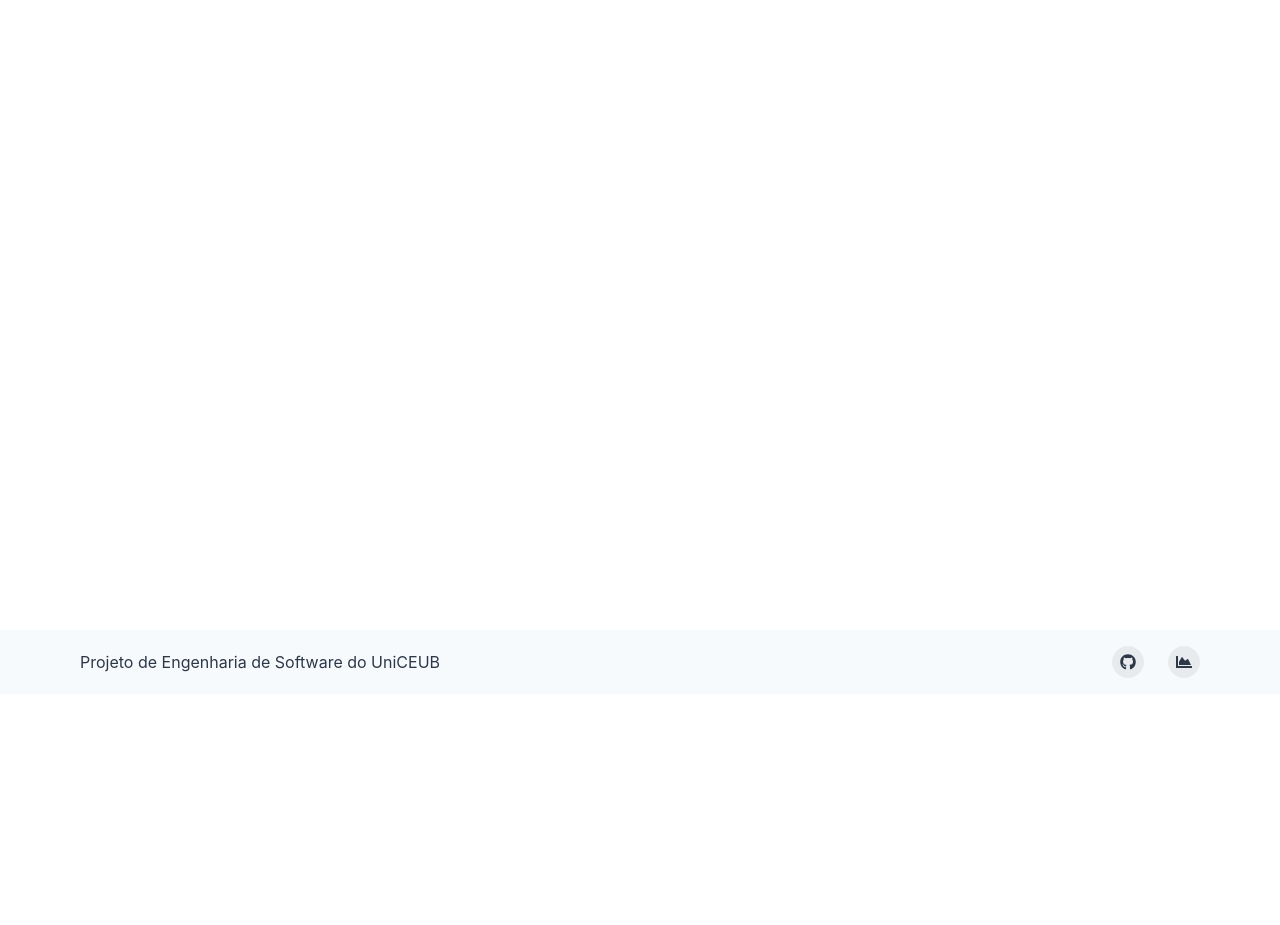
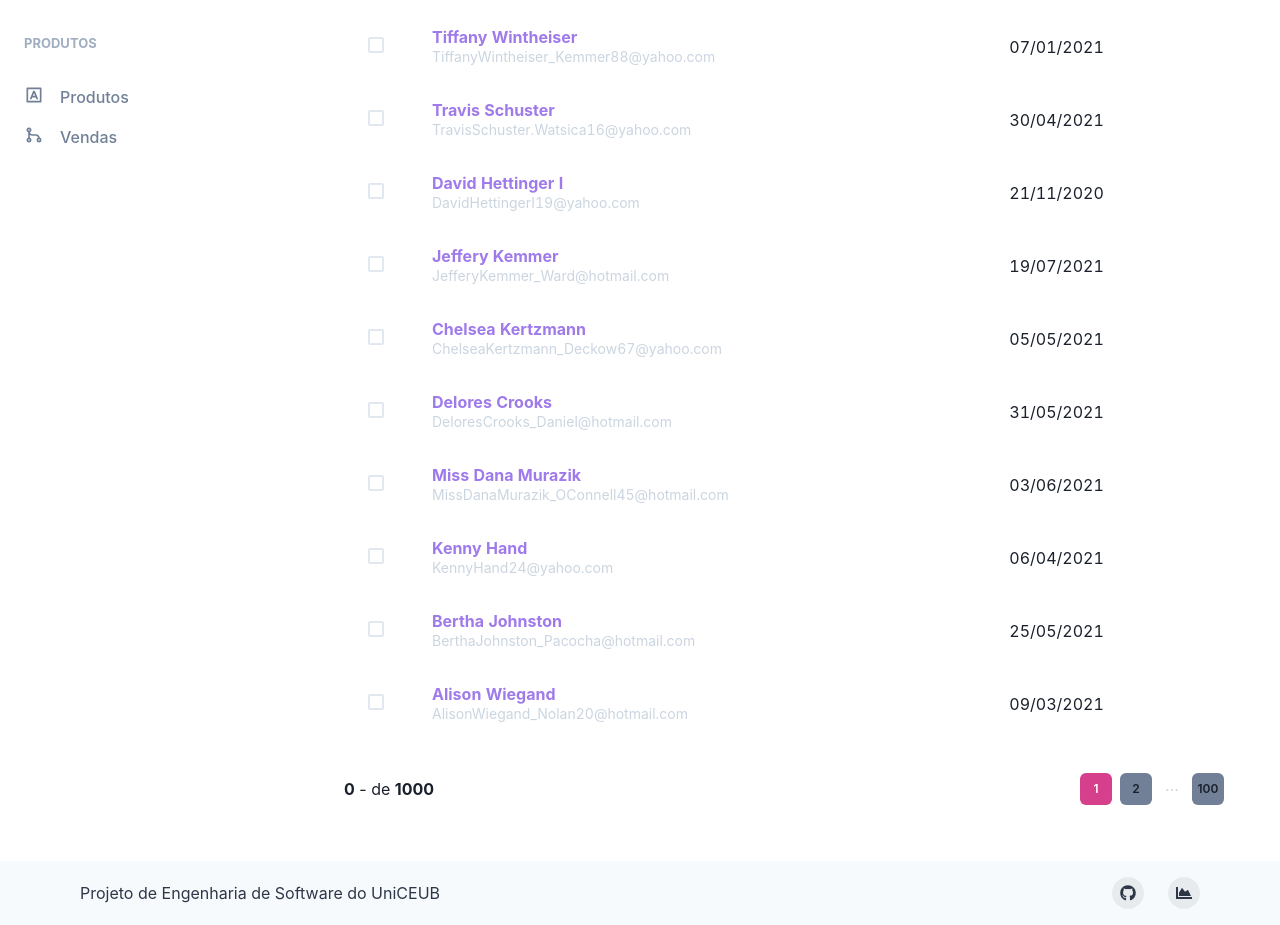
Before and after one commit to vitorhw/ceubexpress, a Next.js app: page /dashboard/users in a window 1280 px wide. Shown: the part 250-1175 px from the top of the page. Before the commit the page ends 944 px from the top, so only its background shows below. Built offline with nearby package versions, Linux system fonts and the light colour scheme.

Commit message:
pagination

```diff
--- a/components/Dashboard.jsx
+++ b/components/Dashboard.jsx
@@ -6,7 +6,7 @@ import { SidebarDrawerProvider } from '../contexts/SidebarDrawerContext'
 export function Dashboard({ children }) {
   return (
     <SidebarDrawerProvider>
-      <Flex direction="column" h="100vh">
+      <Flex direction="column" minH="100vh">
         <DashHeader />
         <Flex w="100%" my="6" maxWidth={1480} mx="auto" px="6">
           <Sidebar />
--- /dev/null
+++ b/components/Pagination/PaginationItem.jsx
@@ -0,0 +1,36 @@
+import { Button } from '@chakra-ui/react'
+
+export function PaginationItem({ isCurrent = false, number, onPageChange }) {
+  if (isCurrent) {
+    return (
+      <Button
+        size="sm"
+        fontSize="xs"
+        width="4"
+        colorScheme="pink"
+        disabled
+        _disabled={{
+          bgColor: 'pink.500',
+          cursor: 'default'
+        }}
+      >
+        {number}
+      </Button>
+    );
+  }
+
+  return (
+    <Button
+      size="sm"
+      fontSize="xs"
+      width="4"
+      bg="gray.500"
+      _hover={{
+        bg: 'gray.400'
+      }}
+      onClick={() => onPageChange(number)}
+    >
+      {number}
+    </Button>
+  );
+}
--- /dev/null
+++ b/components/Pagination/index.jsx
@@ -0,0 +1,73 @@
+import { Stack, Box, Text } from '@chakra-ui/react'
+import { PaginationItem } from './PaginationItem'
+
+const sibilingsCount = 1;
+
+function generatePagesArray(from, to) {
+  return [...new Array(to - from)]
+    .map((_, index) => {
+      return from + index + 1;
+    })
+    .filter(page => page > 0)
+}
+
+export function Pagination({
+  totalCountOfRegisters,
+  registerPerPage = 10,
+  currentPage = 1,
+  onPageChange
+}) {
+  const lastPage = Math.floor(totalCountOfRegisters / registerPerPage);
+
+  const previousPages = currentPage > 1
+    ? generatePagesArray(currentPage - 1 - sibilingsCount, currentPage - 1)
+    : []
+
+  const nextPages = currentPage < lastPage
+    ? generatePagesArray(currentPage, Math.min(currentPage + sibilingsCount, lastPage))
+    : []
+
+  return (
+    <Stack
+      direction={["column", "row"]}
+      spacing="6"
+      mt="8"
+      justify="space-between"
+      align="center"
+    >
+      <Box>
+        <strong>{(currentPage - 1) * registerPerPage}</strong> - <strong>{ }</strong> de <strong>{totalCountOfRegisters}</strong>
+      </Box>
+
+      <Stack direction="row" spacing="2">
+
+        {currentPage > (1 + sibilingsCount) && (
+          <>
+            <PaginationItem onPageChange={onPageChange} number={1} />
+            {currentPage > (2 + sibilingsCount) &&
+              <Text color="gray.300" width="6" textAlign="center">...</Text>}
+          </>
+        )}
+
+        {previousPages.length > 0 && previousPages.map(page => {
+          return <PaginationItem onPageChange={onPageChange} key={page} number={page} />
+        })}
+
+        <PaginationItem onPageChange={onPageChange} number={currentPage} isCurrent />
+
+        {nextPages.length > 0 && nextPages.map(page => {
+          return <PaginationItem onPageChange={onPageChange} key={page} number={page} />
+        })}
+
+        {(currentPage + sibilingsCount) < lastPage && (
+          <>
+            {(currentPage + 1 + sibilingsCount) < lastPage &&
+              <Text color="gray.300" width="6" textAlign="center">...</Text>}
+            <PaginationItem onPageChange={onPageChange} number={lastPage} />
+          </>
+        )}
+
+      </Stack>
+    </Stack>
+  )
+}
--- a/pages/_app.jsx
+++ b/pages/_app.jsx
@@ -21,6 +21,8 @@ function MyApp({ Component, pageProps }) {
     setIsLoginModalOpen(false);
   }
 
+  console.log(router.pathname.startsWith('/dash'))
+
   return (
     <ChakraProvider theme={theme}>
       <CartProvider>
@@ -32,7 +34,7 @@ function MyApp({ Component, pageProps }) {
           setIsLoginModalOpen={setIsLoginModalOpen}
           handleLoginClose={handleLoginClose}
         />
-        {router.pathname !== '/dashboard' && <Header setIsLoginModalOpen={setIsLoginModalOpen} />}
+        {!router.pathname.startsWith('/dashboard') && <Header setIsLoginModalOpen={setIsLoginModalOpen} />}
         <ColorModeScript initialColorMode={theme.config.initialColorMode} />
         <ToastContainer
           position="top-left"
--- a/pages/dashboard/users.jsx
+++ /dev/null
@@ -1,9 +0,0 @@
-function users() {
-  return (
-    <div>
-
-    </div>
-  )
-}
-
-export default users
--- /dev/null
+++ b/pages/dashboard/users/index.jsx
@@ -0,0 +1,123 @@
+import {
+  Spinner,
+  Box,
+  Flex,
+  Heading,
+  Button,
+  Icon,
+  Table,
+  Thead,
+  Tr,
+  Th,
+  Checkbox,
+  Tbody,
+  Td,
+  Text,
+  useBreakpointValue,
+  Link
+} from "@chakra-ui/react";
+import { Dashboard } from "../../../components/Dashboard";
+import { RiAddLine } from 'react-icons/ri'
+import { useState } from 'react'
+import faker from 'faker'
+import { Pagination } from '../../../components/Pagination'
+
+export default function Users() {
+  const [page, setPage] = useState(1);
+  const isWideVersion = useBreakpointValue({
+    base: false,
+    lg: true
+  })
+  const isLoading = false
+  const isFetching = false
+  const error = undefined
+
+
+  // async function handlePrefetchUser(userId) {
+  //   await queryClient.prefetchQuery(['user', userId], async () => {
+  //     const response = await api.get(`users/${userId}`)
+
+  //     return response.data;
+  //   }, {
+  //     staleTime: 1000 * 60 * 10 // 10 min
+  //   })
+  // }
+
+  const users = [...Array(10)].map((_, i) => {
+    const name = faker.name.findName();
+    return {
+      id: i,
+      name,
+      email: faker.internet.email(name),
+      createdAt: faker.date.past().toLocaleDateString('pt-BR', { day: 'numeric', month: 'numeric', year: 'numeric' }),
+    }
+  });
+
+  function handlePageClick(event) {
+    console.log(event);
+  }
+
+  return (
+    <Dashboard >
+      <Box flex="1" borderRadius={8} p="8">
+        <Flex mb="8" justify="space-between" align="center">
+          <Heading size="lg" fontWeight="normal">
+            Usuários
+
+            {!isLoading && isFetching && <Spinner size="sm" color="gray.500" ml="4" />}
+          </Heading>
+        </Flex>
+
+        {isLoading ? (
+          <Flex justify="center">
+            <Spinner />
+          </Flex>
+        ) : error ? (
+          <Flex justify="center">
+            <Text>Error</Text>
+          </Flex>
+        ) : (
+          <>
+            <Table colorScheme="whiteAlpha">
+              <Thead>
+                <Tr>
+                  <Th px={["4", "4", "6"]} color="gray.300" width="8">
+                    <Checkbox colorScheme="pink" />
+                  </Th>
+                  <Th>Usuário</Th>
+                  {isWideVersion && <Th>Registro</Th>}
+                </Tr>
+              </Thead>
+              <Tbody>
+                {users.map(user => {
+                  return (
+                    <Tr key={user.id}>
+                      <Td px={["4", "4", "6"]}>
+                        <Checkbox colorScheme="pink" />
+                      </Td>
+                      <Td>
+                        <Box>
+                          <Link color="purple.400">
+                            <Text fontWeight="bold">{user.name}</Text>
+                          </Link>
+                          <Text fontSize="sm" color="gray.300">{user.email}</Text>
+                        </Box>
+                      </Td>
+                      {isWideVersion && <Td>{user.createdAt}</Td>}
+                    </Tr>
+                  )
+                })}
+              </Tbody>
+            </Table>
+
+            <Pagination
+              totalCountOfRegisters={1000}
+              currentPage={page}
+              onPageChange={setPage}
+            />
+          </>
+        )}
+      </Box>
+    </Dashboard>
+  );
+}
```
Also changed, not shown: pages/_error.js (+6 -4 lines).
